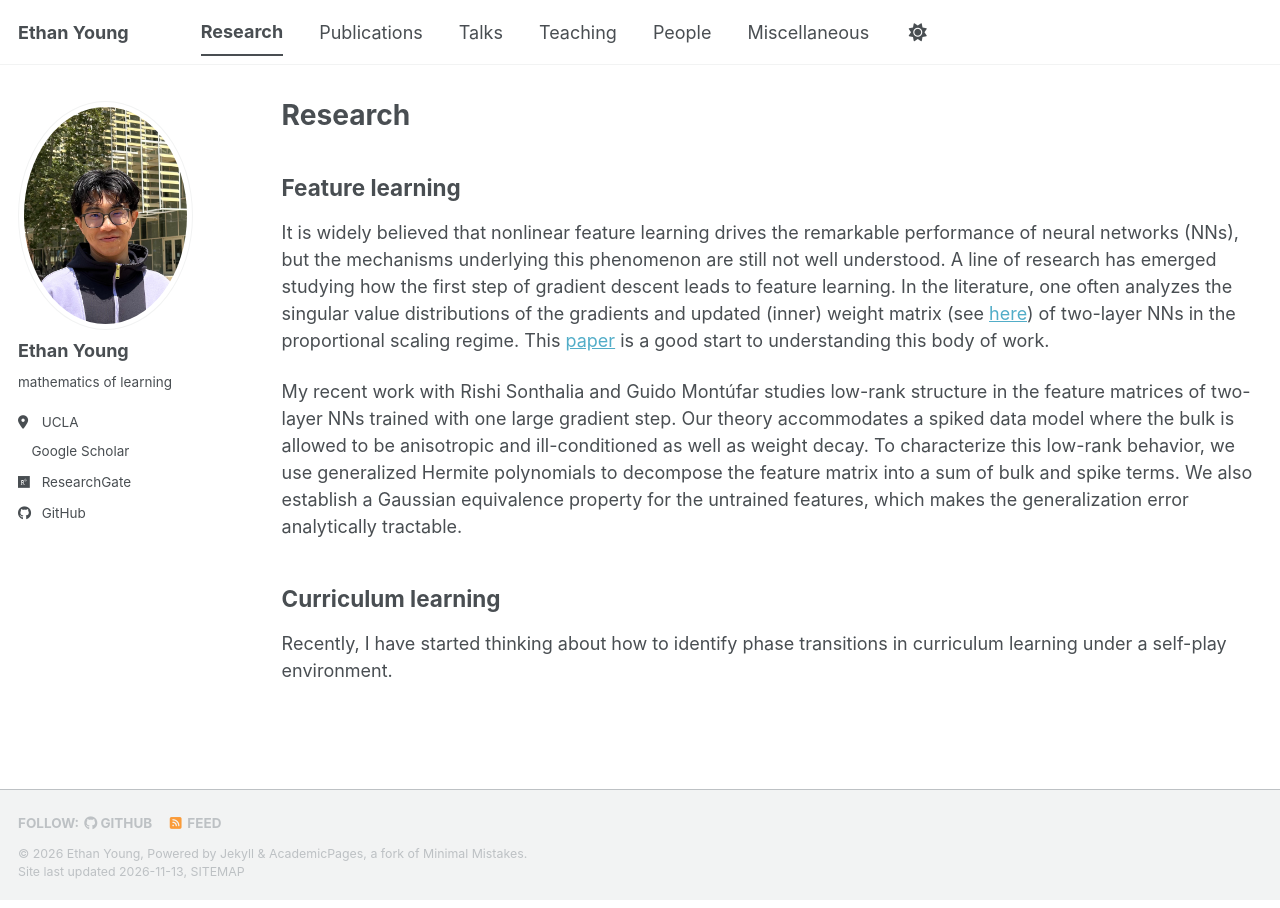
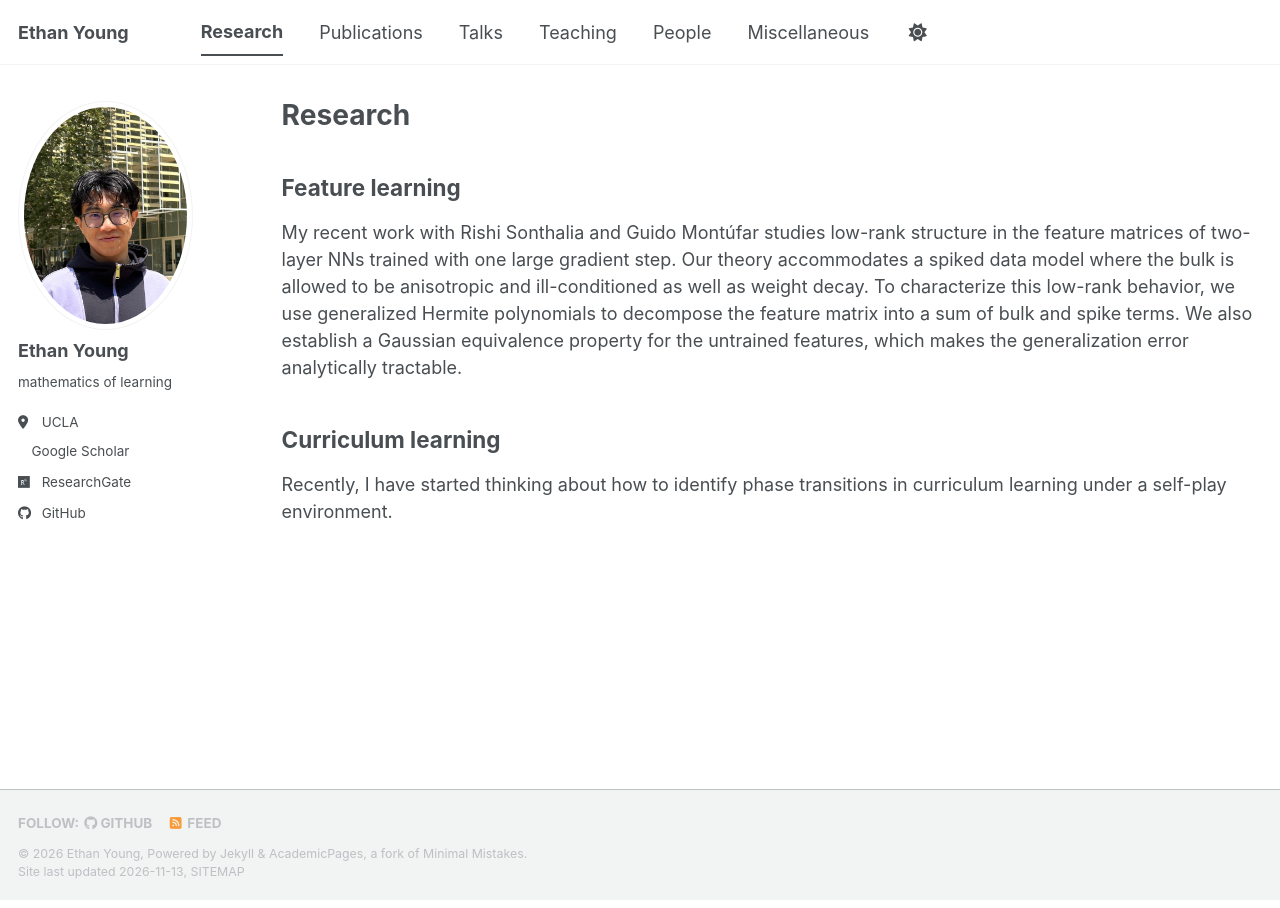
Before and after one commit to ethanjyoung/ethanjyoung.github.io, a Jekyll site: the page built from _pages/research.md, in a window 1280 px wide. Built offline with Jekyll 4.4.1, drawn with Linux system fonts in a browser that asks for light colours; a style sheet for code colours, icons or effects is not loaded.

Commit message:
Update research.md

```diff
--- a/_pages/research.md
+++ b/_pages/research.md
@@ -6,8 +6,6 @@ author_profile: true
 ---
 
 ## Feature learning
-It is widely believed that nonlinear feature learning drives the remarkable performance of neural networks (NNs), but the mechanisms underlying this phenomenon are still not well understood. A line of research has emerged studying how the first step of gradient descent leads to feature learning. In the literature, one often analyzes the singular value distributions of the gradients and updated (inner) weight matrix (see [here](https://arxiv.org/abs/2011.14522)) of two-layer NNs in the proportional scaling regime. This [paper](https://arxiv.org/abs/2205.01445) is a good start to understanding this body of work.
-
 My recent work with Rishi Sonthalia and Guido Montúfar studies low-rank structure in the feature matrices of two-layer NNs trained with one large gradient step. Our theory accommodates a spiked data model where the bulk is allowed to be anisotropic and ill-conditioned as well as weight decay. To characterize this low-rank behavior, we use generalized Hermite polynomials to decompose the feature matrix into a sum of bulk and spike terms. We also establish a Gaussian equivalence property for the untrained features, which makes the generalization error analytically tractable.
 
 ## Curriculum learning
```
